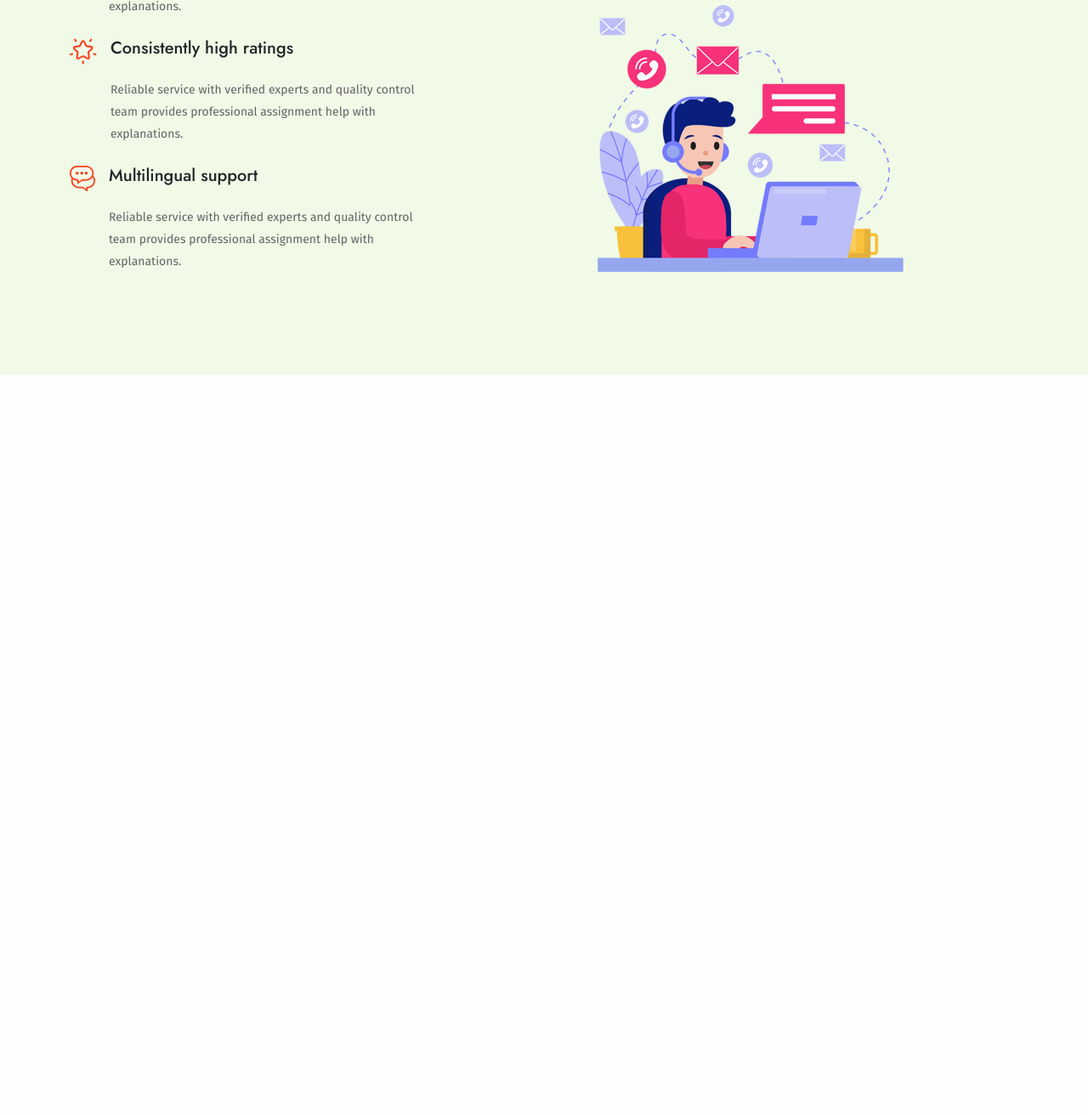
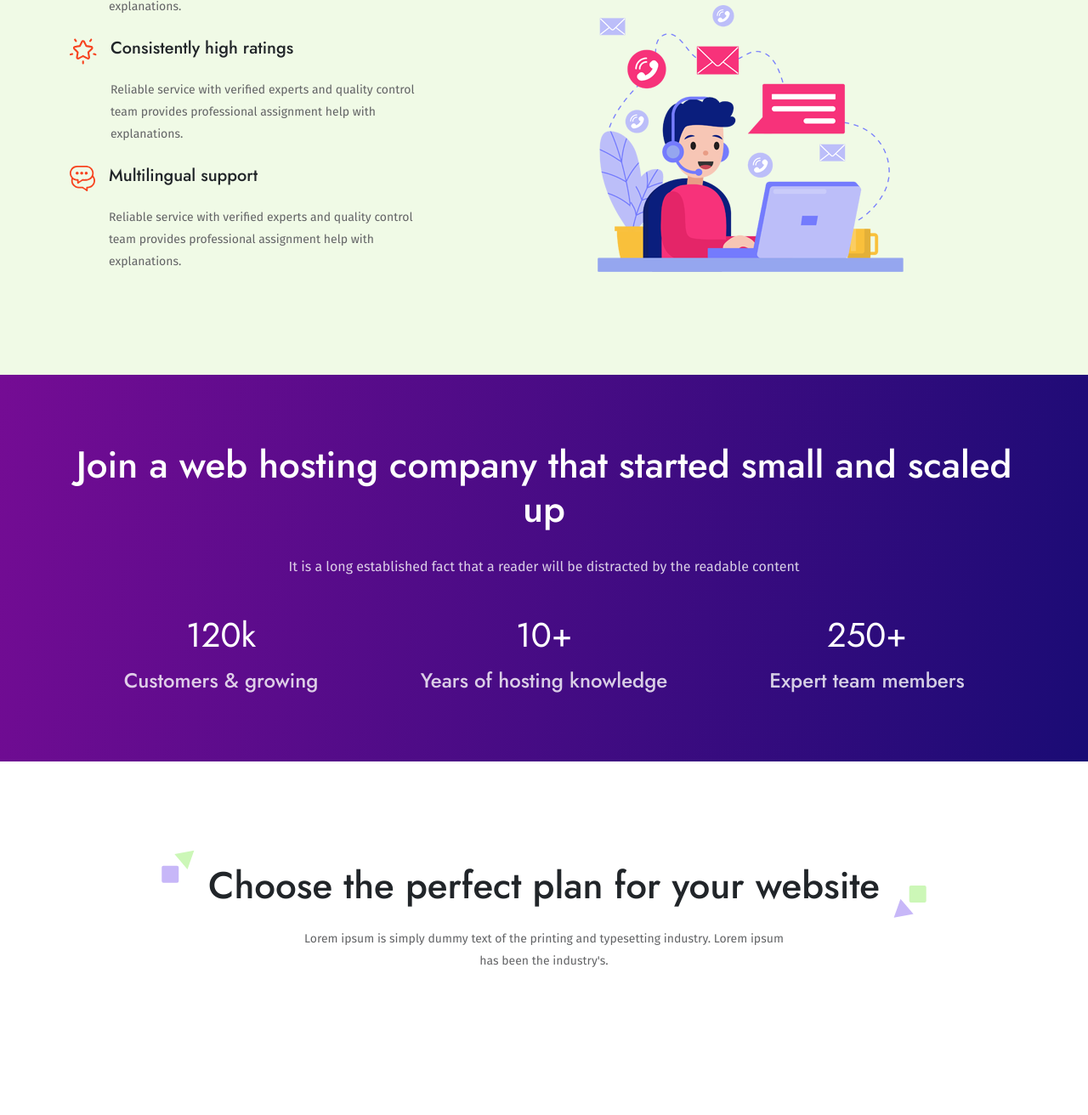
Before and after one commit to imation82/hoston-premium, a PHP site: page / in a window 1280 px wide. Shown: the part 3647-4959 px from the top of the page at 85% size. Before the commit the page ends 4088 px from the top, so only its background shows below. Run offline with PHP 8.4, Linux system fonts and the light colour scheme; some web fonts are replaced.

Commit message:
Added & updated section + js

```diff
--- a/assets/css/custom.css
+++ b/assets/css/custom.css
@@ -336,6 +336,38 @@ section {
   background-color: #F0FAE6;
 }
 
+.statistics {
+  background: linear-gradient(101.84deg, #7D0C97 -9.04%, #1A0B75 100%);
+  padding-top: 80px;
+  padding-bottom: 80px;
+}
+
+.statistics h2 {
+  color: #FFFFFF;
+}
+
+.statistics h4 {
+  color: #FFFFFF;
+  opacity: 0.8;
+}
+
+.statistics p {
+  color: #FFFFFF;
+  opacity: 0.8;
+  font-family: "Fira Sans";
+  font-size: 16px;
+  font-weight: 400;
+  line-height: 35px;
+}
+
+.statistics__counter {
+  font-family: "Jost";
+  font-size: 40px;
+  font-weight: 400;
+  line-height: 30px;
+  color: #FFFFFF;
+}
+
 @media (min-width: 320px) and (max-width: 767px) {
   .header {
     padding-top: 100px;
--- a/assets/css/custom.scss
+++ b/assets/css/custom.scss
@@ -305,6 +305,30 @@ section {
     background-color: $background-02;
 }
 
+// Statistics
+
+.statistics {
+    background: linear-gradient(101.84deg, #7D0C97 -9.04%, #1A0B75 100%);
+    padding-top: 80px;
+    padding-bottom: 80px;
+    h2 {
+        color: $white;
+    }
+    h4 {
+        color: $white;
+        opacity: 0.8;
+    }
+    p {
+        color: $white;
+        opacity: 0.8;
+        @include fontStyle('Fira Sans', 16px, 400, 35px);
+    }
+    &__counter {
+        @include fontStyle('Jost', 40px, 400, 30px);
+        color: $white;
+    }
+}
+
 // Media queries
 
 @media (min-width:320px) and (max-width:767px) {
--- /dev/null
+++ b/assets/js/custom.js
@@ -0,0 +1,28 @@
+
+
+$( document ).ready( function() {
+
+	jQuery(function ($) {
+    	"use strict";
+
+    	var counterUp = window.counterUp["default"];
+
+    	var $counters = $(".counter");
+
+    	/* Start counting, do this on DOM ready or with Waypoints. */
+		$counters.each(function (ignore, counter) {
+			var waypoint = new Waypoint( {
+				element: $(this),
+				handler: function() {
+					counterUp(counter, {
+						duration: 2000,
+						delay: 16
+					});
+					this.destroy();
+				},
+				offset: 'bottom-in-view',
+			} );
+		});
+
+	});
+ });
--- a/index.html
+++ b/index.html
@@ -333,10 +333,68 @@
     </section>
     <!-- end: support -->
 
+    <!-- statistics -->
+    <section class="statistics">
+        <div class="container">
+            <div class="row text-center">
+                <div class="col-lg-12">
+                    <h2 class="mb-4">Join a web hosting company that started small and scaled up</h2>
+                    <p>It is a long established fact that a reader will be distracted by the readable content</p>
+                </div>
+            </div>
+            <div class="row mt-5">
+                <div class="col-lg-4 text-center">
+                    <div class="statistics__counter counter mb-4">
+                        120k
+                    </div>
+                    <h4 class="mb-5 mb-sm-0">Customers &amp; growing</h4>
+                </div>
+                <div class="col-lg-4 text-center">
+                    <div class="statistics__counter counter mb-4">
+                        10+
+                    </div>
+                    <h4 class="mb-5 mb-sm-0">Years of hosting knowledge</h4>
+                </div>
+                <div class="col-lg-4 text-center">
+                    <div class="statistics__counter counter mb-4">
+                        250+
+                    </div>
+                    <h4 class="mb-5 mb-sm-0">Expert team members</h4>
+                </div>
+            </div>
+        </div>
+    </section>
+    <!-- end: statistics -->
+
+    <!-- packages -->
+    <section class="packages">
+        <div class="container">
+            <div class="row">
+                <div class="col-lg-12 text-center">
+                    <div class="section__style--1">
+                        <h2 class="mb-4">
+                            <span class="section__dot d-inline-block d-md-none">..</span>Choose the perfect plan for your website
+                        </h2>
+                        <div class="sub-title mx-auto mb-5">
+                            <p>Lorem ipsum is simply dummy text of the printing and typesetting industry. Lorem ipsum has been the industry's.</p>
+                        </div>
+                    </div>
+                </div>
+            </div>
+        </div>
+    </section>
+    <!-- end: packages -->
+
     <!-- jQuery -->
     <script src="assets/js/jquery.min.js"></script>
     <!-- bootstrap bundle js -->
     <script src="assets/js/bootstrap.bundle.min.js"></script>
+    <!-- jQuery waypoints -->
+    <script src="assets/js/jquery.waypoints.js"></script>
+    <!-- Counterup 2 -->
+    <script src="assets/js/counterup2-1.0.1.min.js"></script>
+    <!-- custom js -->
+    <script src="assets/js/custom.js"></script>
 
 </body>
 </html>
```
Also changed, not shown: assets/images/statistics-bg.jpg (added), assets/js/counterup2-1.0.1.min.js (added), assets/js/jquery.waypoints.js (added), assets/svg/style-1.svg (added), assets/svg/style-2.svg (added), 1 other file.
